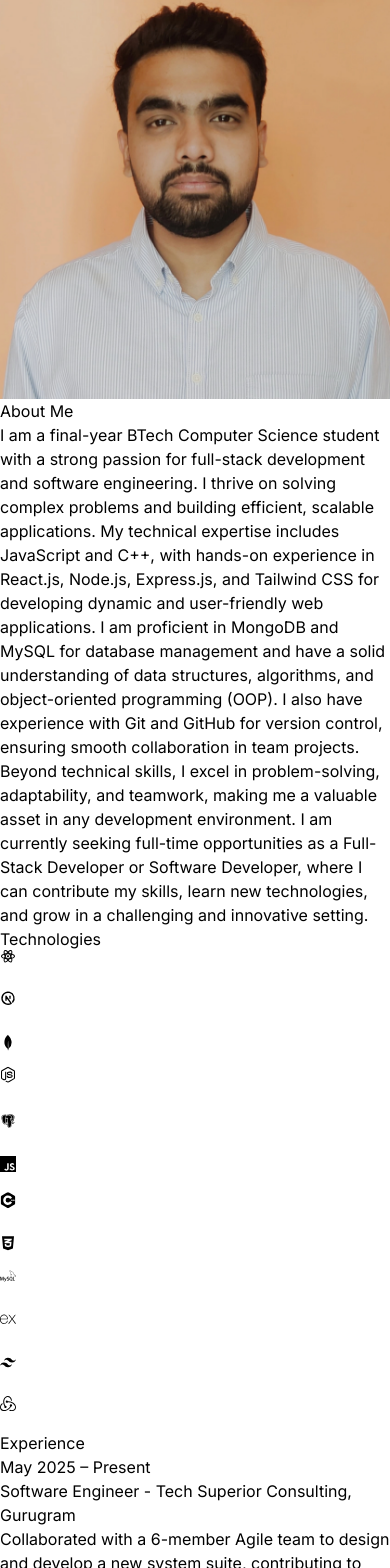
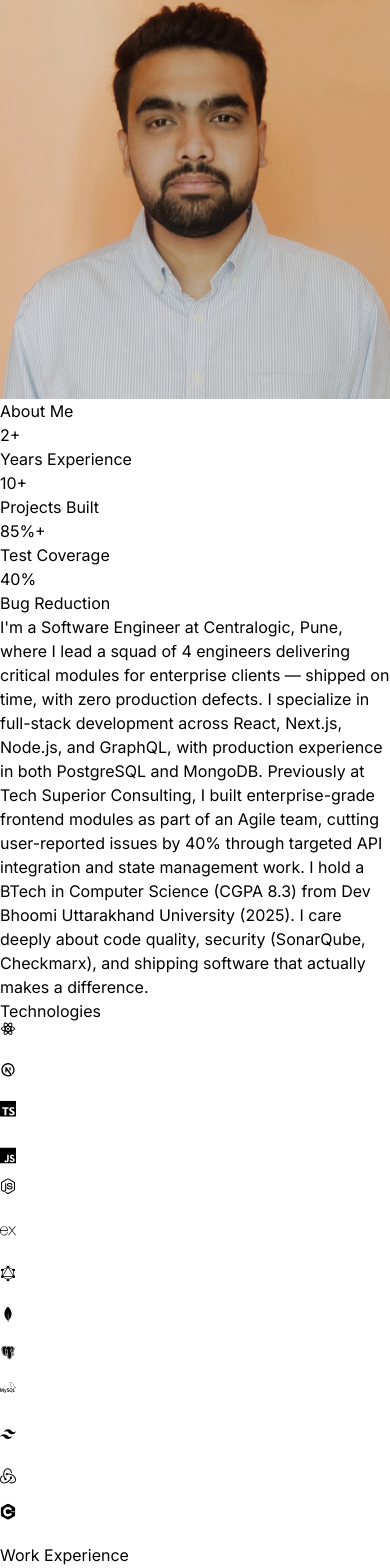
Before and after one commit to sahilsheshank/Portfolio, a React (Vite) app: page / in a window 390 px wide. Shown: the part 395-1963 px from the top of the page. Built offline with nearby package versions, Linux system fonts and the light colour scheme.

Commit message:
feat: update resume data + redesign Experience, About, Contact, Technologies

```diff
--- a/src/components/About.jsx
+++ b/src/components/About.jsx
@@ -1,32 +1,56 @@
 import React from 'react'
-import aboutImg from "../assets/about.jpg"
 import { ABOUT_TEXT } from '../constants'
 import { motion } from 'framer-motion'
+
+const stats = [
+    { value: "2+", label: "Years Experience" },
+    { value: "10+", label: "Projects Built" },
+    { value: "85%+", label: "Test Coverage" },
+    { value: "40%", label: "Bug Reduction" },
+]
+
 const About = () => {
     return (
-        <div className='border-b border-neutral-900 pb-4'>
+        <div className='border-b border-neutral-900 pb-16'>
             <h1 className='my-20 text-center text-4xl'>
-                About
-                <span className='text-neutral-500 '> Me</span>
+                About <span className='text-neutral-500'>Me</span>
             </h1>
-            <div className='flex  items-center justify-center w-full '>
-                {/* <motion.div whileInView={{ opacity: 1, x: 0 }}
-                    initial={{ opacity: 0, x: -100 }}
-                    transition={{ duration: 0.5 }} className='w-full lg:w-1/2 lg:p-8'>
-                    <div className='flex items-center justify-center'>
-                        <img className='rounded-2xl' src={aboutImg} alt="about" />
 
-                    </div>
-                </motion.div> */}
-                <motion.div whileInView={{ opacity: 1, x: 0 }}
+            {/* Stats row */}
+            <motion.div
+                whileInView={{ opacity: 1, y: 0 }}
+                initial={{ opacity: 0, y: 40 }}
+                transition={{ duration: 0.6 }}
+                className="flex flex-wrap justify-center gap-4 mb-14"
+            >
+                {stats.map((stat, i) => (
+                    <motion.div
+                        key={i}
+                        whileInView={{ opacity: 1, scale: 1 }}
+                        initial={{ opacity: 0, scale: 0.8 }}
+                        transition={{ duration: 0.4, delay: i * 0.1 }}
+                        className="bg-neutral-900 border border-neutral-800 hover:border-purple-500/40 transition-colors duration-300 rounded-2xl px-8 py-5 text-center min-w-[130px]"
+                    >
+                        <div className="text-2xl font-bold bg-gradient-to-r from-white to-purple-400 bg-clip-text text-transparent">
+                            {stat.value}
+                        </div>
+                        <div className="text-neutral-500 text-sm mt-1">{stat.label}</div>
+                    </motion.div>
+                ))}
+            </motion.div>
+
+            {/* About text */}
+            <div className='flex items-center justify-center w-full'>
+                <motion.div
+                    whileInView={{ opacity: 1, x: 0 }}
                     initial={{ opacity: 0, x: 100 }}
-                    transition={{ duration: 0.5 }} >
-                    <div className='flex justify-center '>
-                        <p className='my-2 max-w-[45rem] text-xl text-center pb-6'>{ABOUT_TEXT}</p>
-                    </div>
+                    transition={{ duration: 0.5 }}
+                >
+                    <p className='my-2 max-w-[45rem] text-lg text-center pb-6 leading-relaxed text-neutral-300'>
+                        {ABOUT_TEXT}
+                    </p>
                 </motion.div>
             </div>
-
         </div>
     )
 }
--- a/src/components/Experience.jsx
+++ b/src/components/Experience.jsx
@@ -1,54 +1,77 @@
 import React from 'react'
 import { EXPERIENCES } from "../constants"
 import { motion } from 'framer-motion'
+import { MdLocationOn } from 'react-icons/md'
 
 const Experience = () => {
     return (
-        <div className='border-b border-neutral-900 pb-4'>
+        <div className='border-b border-neutral-900 pb-16'>
             <motion.h1
                 whileInView={{ opacity: 1, y: 0 }}
                 initial={{ opacity: 0, y: -100 }}
                 transition={{ duration: 0.5 }}
                 className='my-20 text-center text-4xl'>
-                Experience
+                Work <span className='text-neutral-500'>Experience</span>
             </motion.h1>
 
+            <div className="relative max-w-3xl mx-auto px-4">
+                {/* Vertical timeline line */}
+                <div className="absolute left-[27px] top-2 bottom-0 w-px bg-gradient-to-b from-purple-500 via-purple-500/30 to-transparent" />
+
                 {EXPERIENCES.map((exp, index) => (
-                <div key={index} className='mb-8 flex flex-wrap lg:justify-center'>
                     <motion.div
+                        key={index}
                         whileInView={{ opacity: 1, x: 0 }}
-                        initial={{ opacity: 0, x: -100 }}
-                        transition={{ duration: 1 }}
-                        className='w-full lg:w-1/4'>
-                        <p className='mb-2 text-sm text-neutral-400'>
+                        initial={{ opacity: 0, x: -60 }}
+                        transition={{ duration: 0.6, delay: index * 0.15 }}
+                        className='relative pl-16 mb-10'
+                    >
+                        {/* Timeline dot */}
+                        <div className="absolute left-[20px] top-5 w-4 h-4 rounded-full border-2 border-purple-500 bg-neutral-950 z-10 shadow-[0_0_8px_2px_rgba(168,85,247,0.4)]" />
+
+                        {/* Card */}
+                        <div className="bg-neutral-900/60 border border-neutral-800 rounded-2xl p-6 hover:border-purple-500/40 transition-colors duration-300">
+
+                            {/* Header */}
+                            <div className="flex flex-col sm:flex-row sm:items-start sm:justify-between gap-2 mb-4">
+                                <div>
+                                    <h3 className="text-lg font-semibold text-white">{exp.role}</h3>
+                                    <p className="text-purple-400 font-medium text-sm mt-0.5">{exp.company}</p>
+                                    <p className="text-neutral-500 text-xs flex items-center gap-1 mt-1">
+                                        <MdLocationOn className="text-xs" />
+                                        {exp.location}
+                                    </p>
+                                </div>
+                                <span className="text-xs text-neutral-400 bg-neutral-800 border border-neutral-700 px-3 py-1.5 rounded-full whitespace-nowrap self-start">
                                     {exp.year}
-                        </p>
-                    </motion.div>
+                                </span>
+                            </div>
 
-                    <motion.div
-                        whileInView={{ opacity: 1, x: 0 }}
-                        initial={{ opacity: 0, x: 100 }}
-                        transition={{ duration: 0.5 }}
-                        className='w-full max-w-xl lg:w-3/4'>
-                        <h6 className='mb-2 font-semibold'>
-                            {exp.role} -{" "}
-                            <span className='text-sm text-purple-100'>
-                                {exp.company}
-                            </span>
-                        </h6>
-                        <p className='mb-4 text-neutral-400'>
-                            {exp.description}
-                        </p>
+                            {/* Bullet points */}
+                            <ul className="space-y-2 mb-5">
+                                {exp.bullets.map((bullet, i) => (
+                                    <li key={i} className="text-neutral-400 text-sm flex gap-2.5 leading-relaxed">
+                                        <span className="text-purple-500 mt-0.5 flex-shrink-0">▸</span>
+                                        <span>{bullet}</span>
+                                    </li>
+                                ))}
+                            </ul>
+
+                            {/* Tech tags */}
+                            <div className="flex flex-wrap gap-2">
                                 {exp.technologies.map((tech, i) => (
                                     <span
                                         key={i}
-                                className='mr-2 mt-4 inline-block rounded bg-neutral-900 px-2 py-1 text-sm font-normal text-white'>
+                                        className="bg-neutral-800 text-neutral-300 border border-neutral-700 px-2.5 py-1 rounded-md text-xs"
+                                    >
                                         {tech}
                                     </span>
                                 ))}
+                            </div>
+                        </div>
                     </motion.div>
+                ))}
             </div>
-            ))}
         </div>
     )
 }
--- a/src/components/Technologies.jsx
+++ b/src/components/Technologies.jsx
@@ -2,26 +2,26 @@ import React from 'react'
 import { motion } from 'framer-motion'
 import { RiReactjsLine } from 'react-icons/ri'
 import { TbBrandNextjs } from 'react-icons/tb'
-import { SiMongodb, SiJavascript, SiCplusplus, SiMysql, SiExpress } from 'react-icons/si'
+import { SiMongodb, SiJavascript, SiCplusplus, SiMysql, SiExpress, SiTypescript, SiGraphql } from 'react-icons/si'
 import { FaNodeJs, FaCss3Alt } from 'react-icons/fa'
 import { BiLogoPostgresql } from 'react-icons/bi'
 import { RiTailwindCssFill } from "react-icons/ri";
 import { SiRedux } from "react-icons/si";
 
 const techStack = [
-    { icon: <RiReactjsLine className='text-7xl text-cyan-400' />, name: "ReactJS", duration: 2 },
+    { icon: <RiReactjsLine className='text-7xl text-cyan-400' />, name: "React.js", duration: 2 },
     { icon: <TbBrandNextjs className='text-7xl' />, name: "Next.js", duration: 2.5 },
+    { icon: <SiTypescript className='text-7xl text-blue-400' />, name: "TypeScript", duration: 2.4 },
+    { icon: <SiJavascript className='text-7xl text-yellow-400' />, name: "JavaScript", duration: 3.2 },
+    { icon: <FaNodeJs className='text-7xl text-green-500' />, name: "Node.js", duration: 2.2 },
+    { icon: <SiExpress className='text-7xl text-gray-400' />, name: "Express.js", duration: 2.6 },
+    { icon: <SiGraphql className='text-7xl text-pink-500' />, name: "GraphQL", duration: 2.9 },
     { icon: <SiMongodb className='text-7xl text-green-500' />, name: "MongoDB", duration: 3 },
-    { icon: <FaNodeJs className='text-7xl text-green-500' />, name: "Node.js", duration: 2.2 },
     { icon: <BiLogoPostgresql className='text-7xl text-cyan-400' />, name: "PostgreSQL", duration: 2.8 },
-    { icon: <SiJavascript className='text-7xl text-yellow-400' />, name: "JavaScript", duration: 3.2 },
-    { icon: <SiCplusplus className='text-7xl text-yellow-300' />, name: "C++", duration: 2.7 },
-    { icon: <FaCss3Alt className='text-7xl text-sky-700' />, name: "CSS3", duration: 3.1 },
     { icon: <SiMysql className='text-7xl text-sky-700' />, name: "MySQL", duration: 2.3 },
-    { icon: <SiExpress className='text-7xl text-gray-400' />, name: "Express.js", duration: 2.6 },
     { icon: <RiTailwindCssFill className='text-7xl text-sky-600' />, name: "Tailwind CSS", duration: 3 },
-    { icon: <SiRedux  className='text-7xl text-purple-500' />, name: "Redux", duration: 3.3 },
-
+    { icon: <SiRedux className='text-7xl text-purple-500' />, name: "Redux", duration: 3.3 },
+    { icon: <SiCplusplus className='text-7xl text-blue-300' />, name: "C++", duration: 2.7 },
 ]
 
 // Bounce Effect for Different Durations
--- a/src/constants/index.js
+++ b/src/constants/index.js
@@ -4,83 +4,87 @@ import project3 from "../assets/projects/project3.png";
 import project4 from "../assets/projects/project4.png";
 import project5 from "../assets/projects/project5.png";
 
-export const HERO_CONTENT = `I am a passionate full-stack developer focused on building scalable and efficient web applications. I thrive on solving complex problems and creating innovative solutions that enhance user experiences and drive business growth.`;
+export const HERO_CONTENT = `Software Engineer at Centralogic, building scalable full-stack applications with React, Next.js, Node.js, and GraphQL. Passionate about clean architecture, performance optimization, and delivering real-world impact.`;
 
-export const ABOUT_TEXT = `I am a final-year BTech Computer Science student with a strong passion for full-stack development and software engineering. I thrive on solving complex problems and building efficient, scalable applications.
+export const ABOUT_TEXT = `I'm a Software Engineer at Centralogic, Pune, where I lead a squad of 4 engineers delivering critical modules for enterprise clients — shipped on time, with zero production defects. I specialize in full-stack development across React, Next.js, Node.js, and GraphQL, with production experience in both PostgreSQL and MongoDB.
 
-My technical expertise includes JavaScript and C++, with hands-on experience in React.js, Node.js, Express.js, and Tailwind CSS for developing dynamic and user-friendly web applications. I am proficient in MongoDB and MySQL for database management and have a solid understanding of data structures, algorithms, and object-oriented programming (OOP).
+Previously at Tech Superior Consulting, I built enterprise-grade frontend modules as part of an Agile team, cutting user-reported issues by 40% through targeted API integration and state management work.
 
-I also have experience with Git and GitHub for version control, ensuring smooth collaboration in team projects. Beyond technical skills, I excel in problem-solving, adaptability, and teamwork, making me a valuable asset in any development environment.
-
-I am currently seeking full-time opportunities as a Full-Stack Developer or Software Developer, where I can contribute my skills, learn new technologies, and grow in a challenging and innovative setting.`;
+I hold a BTech in Computer Science (CGPA 8.3) from Dev Bhoomi Uttarakhand University (2025). I care deeply about code quality, security (SonarQube, Checkmarx), and shipping software that actually makes a difference.`;
 
 export const EXPERIENCES = [
   {
-    year: "May 2025 – Present",
+    year: "Sep 2025 – Present",
     role: "Software Engineer",
-    company: "Tech Superior Consulting, Gurugram",
-    description: `Collaborated with a 6-member Agile team to design and develop a new system suite, contributing to key frontend modules and seamless UI/UX workflows. Integrated REST APIs and resolved critical bugs, resulting in a 40% reduction in user-reported issues and faster feature rollout. Optimized component rendering and reduced load time by refactoring legacy code and implementing efficient state management techniques.`,
-    technologies: ["Next.js", "JavaScript", "Redux", "Zod", "ShadCN", "REST APIs"],
+    company: "Centralogic",
+    location: "Pune, Maharashtra",
+    bullets: [
+      "Led a squad of 4 engineers to deliver a critical module for Monotype Fonts — on-time with zero critical production defects.",
+      "Designed and built 10+ REST & GraphQL APIs, owning backend architecture and integrations, increasing data efficiency by 30%.",
+      "Raised code quality through SonarQube & Checkmarx, achieving 85%+ test coverage and cutting vulnerabilities by 40%.",
+    ],
+    technologies: ["React", "GraphQL", "REST APIs", "SonarQube", "Checkmarx", "Unit Testing"],
   },
   {
-    year: "June 2024 - August 2024",
-    role: "Frontend Developer Intern",
-    company: "Koders Corporation Pvt. Ltd.",
-    description: `Led a team in developing and maintaining web applications using JavaScript, React.js, and Node.js. Contributed in building and automated subtitle generation website. Worked collaboratively with other teammates to design and develop various effects and overlays using CSS. Tested and integrated RESTful APIs into the frontend of an active E-commerce website and increased the usability and efficiency of the website. Collaborated with stakeholders to define project requirements and timelines.`,
-    technologies: ["JavaScript", "React.js", "Next.js", "MongoDB", "Redux", "REST API"],
+    year: "May 2025 – Aug 2025",
+    role: "Software Engineer",
+    company: "Tech Superior Consulting",
+    location: "Gurugram, Haryana",
+    bullets: [
+      "Collaborated with a 6-member Agile team to build frontend modules for an enterprise-grade steel operations portal.",
+      "Integrated REST APIs and resolved critical bugs — achieving a 40% reduction in user-reported issues.",
+      "Refactored legacy code and implemented efficient state management, improving rendering and load times.",
+    ],
+    technologies: ["Next.js", "PostgreSQL", "Tailwind CSS", "ShadCN", "Node.js", "REST APIs"],
   },
 ];
 
-
-
-
 export const PROJECTS = [
   {
-    title: "Calorie estimation and tracking app ",
+    title: "Mechanic On The Way",
+    subtitle: "Real-Time Roadside Assistance",
+    github: "https://github.com/sahilsheshank",
+    image: project1,
+    description:
+      "Uber-like roadside assistance platform with a multi-role system (Customer, Mechanic, Admin), live job assignment, dynamic pricing, and real-time location tracking via Socket.io.",
+    technologies: ["Next.js", "Node.js", "MongoDB", "Socket.io", "Clerk", "Express.js", "ShadCN"],
+  },
+  {
+    title: "Calorie Estimation & Tracking",
     github: "https://github.com/sahilsheshank/Food_Recognition_webApp",
     image: project4,
     description:
-      "Built a user-centric web application enabling seamless registration, authentication, and daily calorie tracking with real-time progress insights. Integrated personalized calorie calculations and a robust food database, allowing users to log and analyze nutritional data effortlessly. ",
-    technologies: ["React.js", "Redux", "Tailwind CSS", "Express.js", "Context Api", "Rest Api", "MongoDB"],
+      "Fitness web app with authentication, daily calorie tracking, real-time progress insights, personalized calorie calculations, and a comprehensive food database.",
+    technologies: ["React.js", "MongoDB", "Express.js", "Node.js", "Tailwind CSS", "Context API"],
   },
-
   {
     title: "AI Content Generator",
     github: "https://github.com/sahilsheshank/Ai-content-generator",
     image: project2,
     description:
-      "Developed a fully responsive and authenticated content generation platform powered by the Gemini API,which includes features like code generation, bug fixing, grammar refinement, blog title suggestions, plagiarism-free text rewriting, code explanation, and optimized YouTube SEO titles. ",
-    technologies: ["HTML", "Tailwind CSS", "Next.js", "Clerk"],
+      "Responsive content generation platform powered by the Gemini API — supports code generation, bug fixing, grammar refinement, plagiarism-free rewriting, and YouTube SEO optimization.",
+    technologies: ["Next.js", "Gemini API", "Clerk", "Tailwind CSS", "Node.js"],
   },
   {
-    title: "Social Media Networking Platform",
+    title: "Social Media Platform",
     github: "https://github.com/sahilsheshank/social-media",
     image: project3,
     description:
-      "Developed a feature-rich social media platform with user authentication, posting, following,liking and commenting functionality.",
-    technologies: ["Tailwind CSS", "React.js", "MongoDB", "Express.js", "RESTful API", "Node.js"],
+      "Feature-rich social media platform with user authentication, posting, following, liking and commenting functionality built with a full MERN stack.",
+    technologies: ["React.js", "MongoDB", "Express.js", "Node.js", "REST API", "Tailwind CSS"],
   },
   {
-    title: "Crypto currency tracking website",
+    title: "Crypto Currency Tracker",
     github: "https://github.com/sahilsheshank/Crypto_currency_webApp",
     image: project5,
     description:
-      "Developed a real-time cryptocurrency tracking website using ReactJS, Redux Toolkit, AntD, and Tailwind CSS, with data fetching from APIs.Implemented user authentication and authorization with Firebase. ",
-    technologies: ["React.js", "Tailwind CSS", "Firebase",],
+      "Real-time cryptocurrency tracking website with live API data, Redux Toolkit state management, and Firebase authentication.",
+    technologies: ["React.js", "Redux Toolkit", "Firebase", "Tailwind CSS"],
   },
-  {
-    title: "E-Commerce Website",
-    github: "https://github.com/sahilsheshank/Ecommerce_webApp/tree/main/ecommerce",
-    image: project1,
-    description:
-      "A fully functional e-commerce website with features like product listing,product filtering, shopping cart, and user authentication.",
-    technologies: ["HTML", "CSS", "React", "Node.js", "MongoDB"],
-  },
-
 ];
 
 export const CONTACT = {
-  address: "Sector 38, Gurugram, Haryana, India",
+  address: "Pune, Maharashtra, India",
   phoneNo: "+91 7563968215",
   email: "sahil.sheshank@gmail.com",
 };
```
Also changed, not shown: src/components/Contact.jsx (+96 -29 lines). Lines whose indentation alone changed are shown as unchanged.
